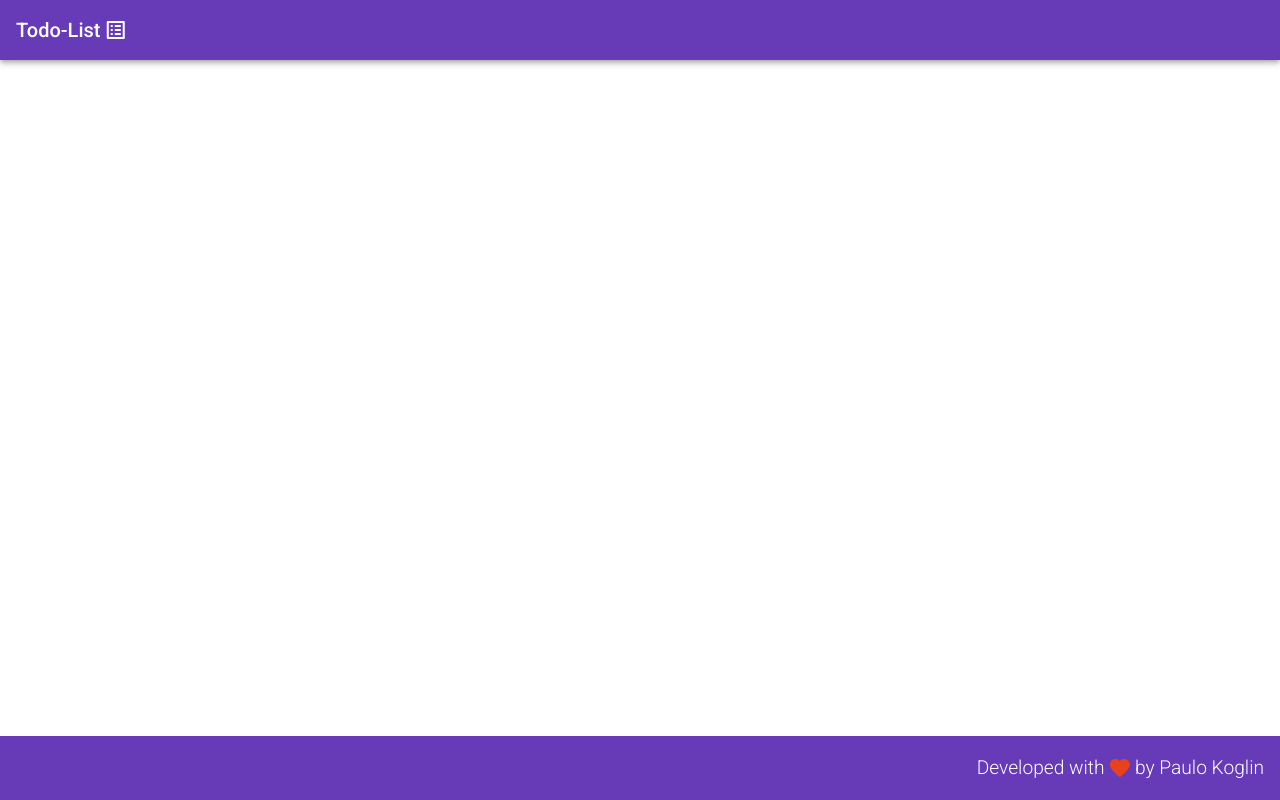
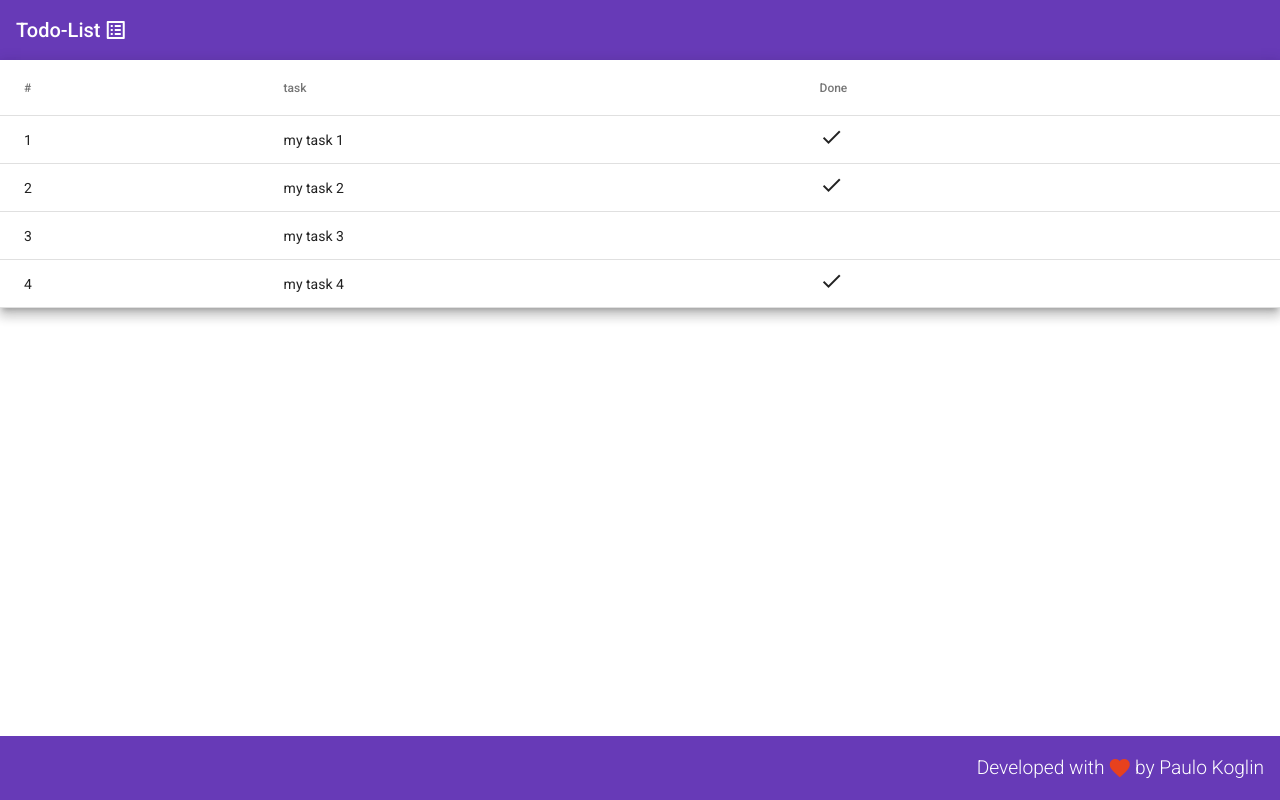
Before and after one commit to PauloKoglin/angular-todo-list, an Angular app in the folder frontend/todo-list/: page / in a window 1280 px wide. Built offline with nearby package versions, Linux system fonts and the light colour scheme.

Commit message:
add todo-list component

```diff
--- a/frontend/todo-list/src/app/app.component.html
+++ b/frontend/todo-list/src/app/app.component.html
@@ -1,3 +1,4 @@
 <app-header></app-header>
+<app-todo-list></app-todo-list>
 <app-footer></app-footer>
 <router-outlet></router-outlet>
--- a/frontend/todo-list/src/app/app.module.ts
+++ b/frontend/todo-list/src/app/app.module.ts
@@ -7,12 +7,14 @@ import { BrowserAnimationsModule } from '@angular/platform-browser/animations';
 import { HeaderComponent } from './components/header/header.component';
 import { MaterialModule } from './material.module';
 import { FooterComponent } from './components/footer/footer.component';
+import { TodoListComponent } from './components/todo-list/todo-list.component';
 
 @NgModule({
   declarations: [
     AppComponent,
     HeaderComponent,
-    FooterComponent
+    FooterComponent,
+    TodoListComponent
   ],
   imports: [
     BrowserModule,
--- /dev/null
+++ b/frontend/todo-list/src/app/components/todo-list/todo-list.component.css
@@ -0,0 +1,8 @@
+.list-container {
+  justify-content: center;
+  top: 80px;
+}
+
+table {
+  width: 100%;
+}
--- /dev/null
+++ b/frontend/todo-list/src/app/components/todo-list/todo-list.component.html
@@ -0,0 +1,28 @@
+<div class="list-container">
+  <table mat-table [dataSource]="tasks" class="mat-elevation-z8">
+    <!-- Position Column -->
+    <ng-container matColumnDef="id">
+      <th mat-header-cell *matHeaderCellDef> # </th>
+      <td mat-cell *matCellDef="let task"> {{task.id}} </td>
+    </ng-container>
+
+    <!-- Name Column -->
+    <ng-container matColumnDef="task">
+      <th mat-header-cell *matHeaderCellDef> task </th>
+      <td mat-cell *matCellDef="let task"> {{task.description}} </td>
+    </ng-container>
+
+    <!-- Weight Column -->
+    <ng-container matColumnDef="done">
+      <th mat-header-cell *matHeaderCellDef> Done </th>
+      <td mat-cell *matCellDef="let task">
+        <i *ngIf="task.done" class="material-icons">
+          done
+        </i>
+      </td>
+    </ng-container>
+
+    <tr mat-header-row *matHeaderRowDef="displayedColumns"></tr>
+    <tr mat-row *matRowDef="let row; columns: displayedColumns;"></tr>
+  </table>
+</div>
--- /dev/null
+++ b/frontend/todo-list/src/app/components/todo-list/todo-list.component.ts
@@ -0,0 +1,41 @@
+import { Component, OnInit } from '@angular/core';
+
+const fakeData = [
+  {
+    id: 1,
+    description: "my task 1",
+    done: true
+  },
+  {
+    id: 2,
+    description: "my task 2",
+    done: true
+  },
+  {
+    id: 3,
+    description: "my task 3",
+    done: false
+  },
+  {
+    id: 4,
+    description: "my task 4",
+    done: true
+  }
+]
+
+@Component({
+  selector: 'app-todo-list',
+  templateUrl: './todo-list.component.html',
+  styleUrls: ['./todo-list.component.css']
+})
+export class TodoListComponent implements OnInit {
+
+  displayedColumns: string[] = ['id', 'task', 'done'];
+  tasks = fakeData;
+
+  constructor() { }
+
+  ngOnInit(): void {
+  }
+
+}
--- a/frontend/todo-list/src/styles.css
+++ b/frontend/todo-list/src/styles.css
@@ -1,4 +1,4 @@
 /* You can add global styles to this file, and also import other style files */
 
-html, body { height: 100%; }
+html, body { height: 100% }
 body { margin: 0; font-family: Roboto, "Helvetica Neue", sans-serif; }
```
Also changed, not shown: 1 other file (tests, documents, lock files or other folders).
